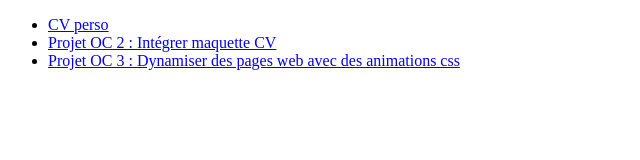
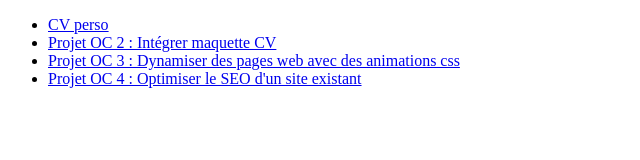
Before and after one commit to Mikev60/Mikev60.github.io, a plain HTML site: page index.html in a window 1280 px wide. Shown: the whole page, without its empty margins (0-640 px from the left). Drawn offline with Linux system fonts and the light colour scheme.

Commit message:
Ajout du lien n°4

```diff
--- a/index.html
+++ b/index.html
@@ -9,6 +9,7 @@
       <li><a href="https://mikev60.github.io/CV_Perso/">CV perso</a></li>
       <li><a href="https://mikev60.github.io/OC_Projet_2_CV/">Projet OC 2 : Intégrer maquette CV</a></li>
       <li><a href="https://mikev60.github.io/OC_Projet_3_OMF/">Projet OC 3 : Dynamiser des pages web avec des animations css</a></li>
+      <li><a href="https://mikev60.github.io/OC_Projet_4_SEO/">Projet OC 4 : Optimiser le SEO d'un site existant</a></li>
     </ul>
   </body>
 </html>
```
